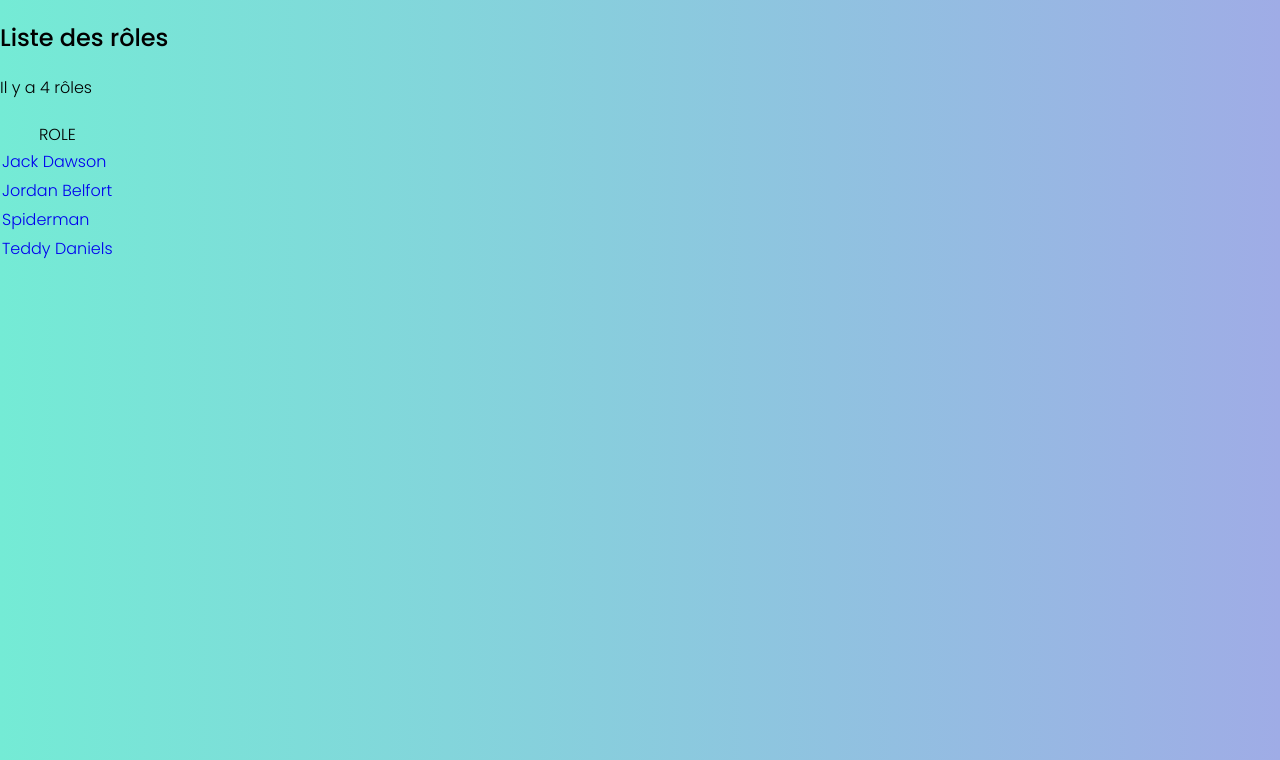
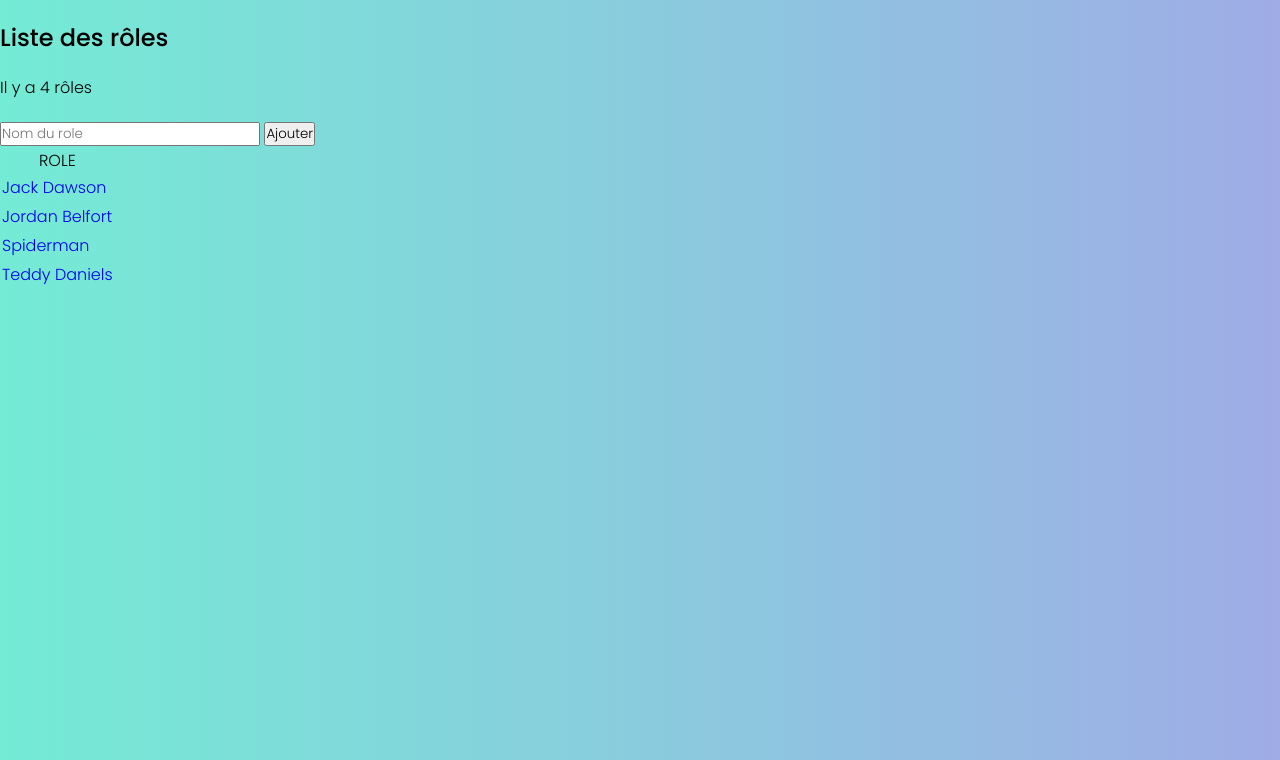
Before and after one commit to PierreWTH/PDO_Cinema, a PHP site: page /index.php?action=listRoles in a window 1280 px wide. Shown: the part 70-830 px from the top of the page. Run offline with PHP 8.4, Linux system fonts and the light colour scheme; data comes from the database, SQL or seed files in the repository; some libraries are stand-ins or nearby versions.

Commit message:
formulaire role en cours

```diff
--- a/controller/RoleController.php
+++ b/controller/RoleController.php
@@ -51,5 +51,30 @@ class RoleController
 
         require "view/detailRole.php";
     }
+
+    public function addRole()
+    {
+
+        if (isset($_POST['submit']))
+        {
+        // Filtrage des données
+        $pdo = Connect::seConnecter();
+
+        $nomRole= filter_input(INPUT_POST, "nomRole", FILTER_SANITIZE_FULL_SPECIAL_CHARS);
+
+        $requeteAddRole = $pdo->prepare("
+        INSERT INTO role (nom_role)
+            VALUES ( :nomRole)
+        ");
+        $requeteAddRole->execute(["nomRole" => $nomRole]);
+
+        header("Location: index.php?action=listRoles");
+        }
+
+    }
+
 }
+
+
+
 ?>
--- a/index.php
+++ b/index.php
@@ -45,6 +45,7 @@ if(isset($_GET["action"]))
 
         case "listRoles" : $ctrlRole -> listRoles(); break;
         case "detailRole" : $ctrlRole-> detailRole($id); break;
+        case "addRole" : $ctrlRole -> addRole(); break;
 
         case "listGenres" : $ctrlGenre -> listGenres(); break;
         case "detailGenre" : $ctrlGenre-> detailGenre($id); break;
--- a/view/listActeurs.php
+++ b/view/listActeurs.php
@@ -3,6 +3,10 @@
 <!-- Compter les acteurs -->
 
 <p class = "p-count"> Il y a <?= $requeteListActeurs->rowCount() ?> acteurs </p>
+
+<!-- Ajouter un acteur -->
+
+<button class ="add-film-button">Ajouter un acteur</button>
 
 <form action = "index.php?action=addActeur" method = "post" class = "form-add-film">
 
--- a/view/listRoles.php
+++ b/view/listRoles.php
@@ -5,6 +5,15 @@
 <!-- Compter les rôles -->
 
 <p class = "p-count"> Il y a <?= $requeteListRoles->rowCount() ?> rôles </p>
+
+<!-- Ajouter un rôle-->
+
+<form action = "index.php?action=addRole" method = "post" class = "form-add-film">
+
+        <input type="text" name ="nomRole" placeholder = "Nom du role">
+
+        <input type="submit" name = "submit" value ="Ajouter">
+</form>
 
 <!-- Tableau avec boucle pour afficher chaque rôle -->
 
```
